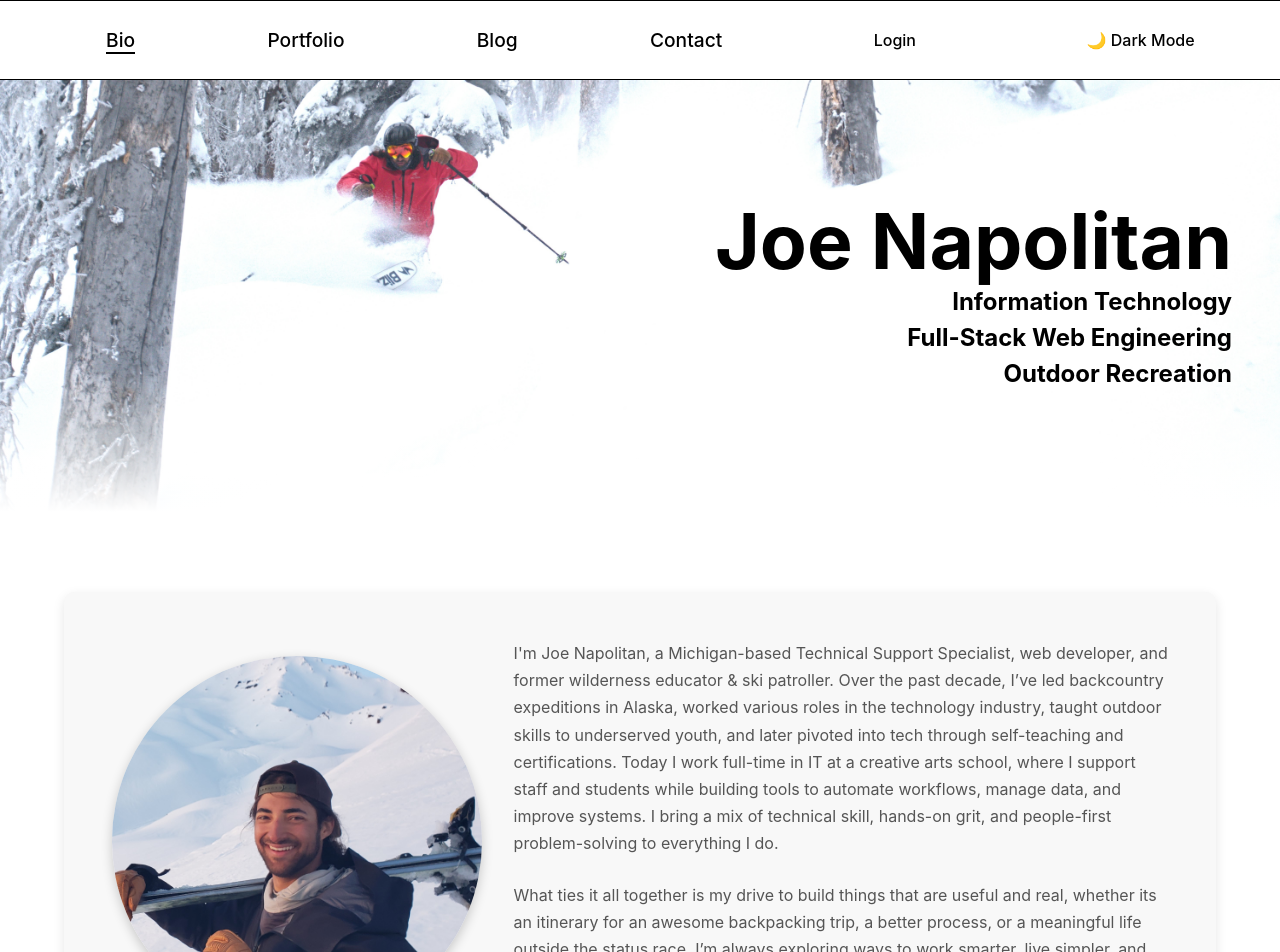
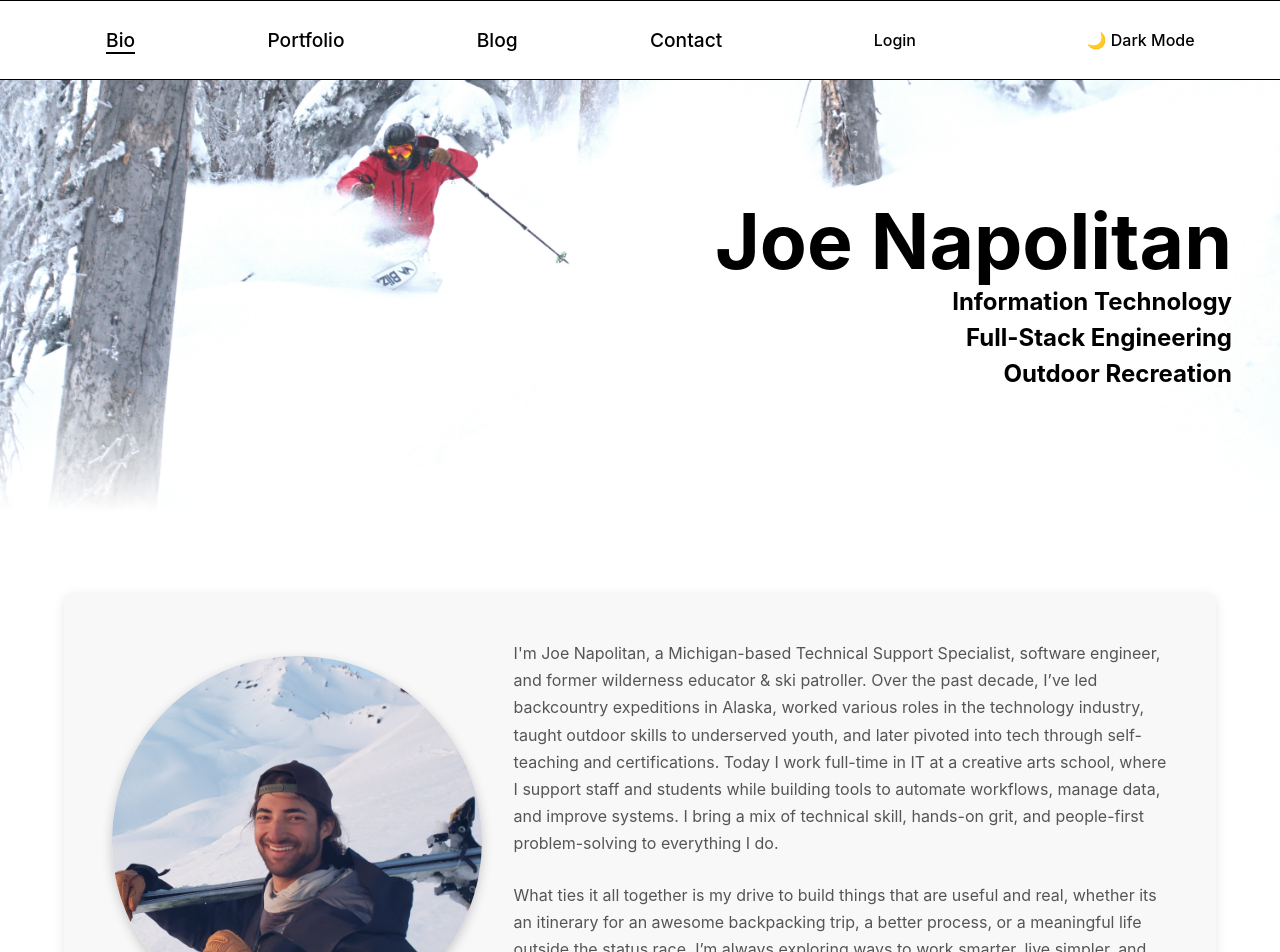
Before and after one commit to napolitanj/joetracks, a React (Vite) app: page / in a window 1280 px wide. Shown: the top 952 px of the page. Built offline with nearby package versions, Linux system fonts and the light colour scheme.

Commit message:
style changes on portfolio page

```diff
--- a/src/components/BannerImage.tsx
+++ b/src/components/BannerImage.tsx
@@ -22,7 +22,7 @@ const BannerImage = () => {
             <h1>Joe Napolitan</h1>
             <div className="subheader">
               <p>Information Technology</p>
-              <p>Full-Stack Web Engineering</p>
+              <p>Full-Stack Engineering</p>
               <p>Outdoor Recreation</p>
             </div>
           </div>
--- a/src/components/pages/Bio.tsx
+++ b/src/components/pages/Bio.tsx
@@ -17,15 +17,15 @@ const Bio = () => {
         <div>
           <p>
             I'm Joe Napolitan, a Michigan-based Technical Support Specialist,
-            web developer, and former wilderness educator & ski patroller. Over
-            the past decade, I’ve led backcountry expeditions in Alaska, worked
-            various roles in the technology industry, taught outdoor skills to
-            underserved youth, and later pivoted into tech through self-teaching
-            and certifications. Today I work full-time in IT at a creative arts
-            school, where I support staff and students while building tools to
-            automate workflows, manage data, and improve systems. I bring a mix
-            of technical skill, hands-on grit, and people-first problem-solving
-            to everything I do.
+            software engineer, and former wilderness educator & ski patroller.
+            Over the past decade, I’ve led backcountry expeditions in Alaska,
+            worked various roles in the technology industry, taught outdoor
+            skills to underserved youth, and later pivoted into tech through
+            self-teaching and certifications. Today I work full-time in IT at a
+            creative arts school, where I support staff and students while
+            building tools to automate workflows, manage data, and improve
+            systems. I bring a mix of technical skill, hands-on grit, and
+            people-first problem-solving to everything I do.
           </p>
           <p>
             What ties it all together is my drive to build things that are
--- a/src/styles/PortfolioFeature.css
+++ b/src/styles/PortfolioFeature.css
@@ -31,7 +31,8 @@
 
 .feature-image {
   width: 100%;
-  height: auto;
+  aspect-ratio: 16 / 9;
+  object-fit: cover;
   border-radius: 8px;
   margin-bottom: 1em;
 }
```
